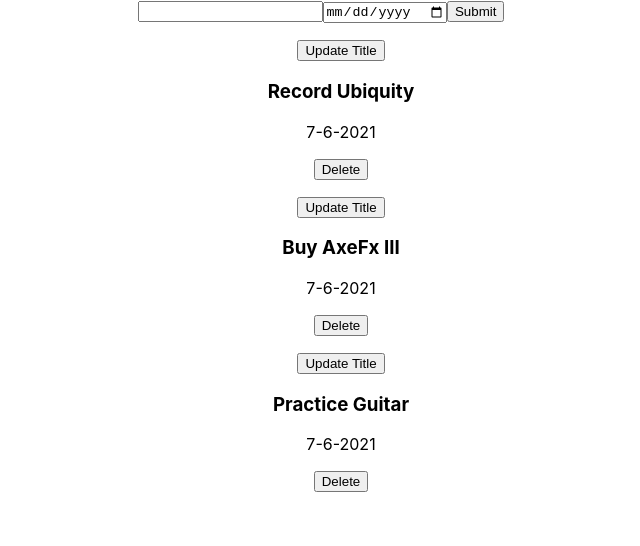
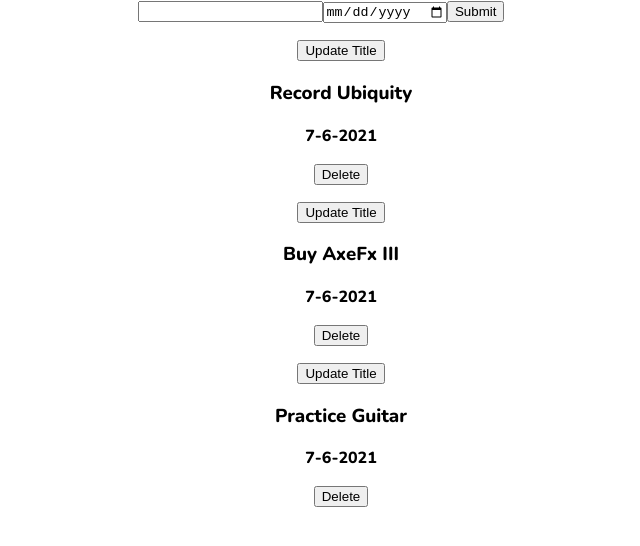
Before and after one commit to Robo-91/react-todo-app, a React (Create React App) app in the folder todo-app/: page / in a window 1280 px wide. Shown: the top 546 px of the page, without its empty margins (319-959 px from the left). Built offline with nearby package versions, Linux system fonts and the light colour scheme.

Commit message:
added nunito font family

```diff
--- a/todo-app/public/index.html
+++ b/todo-app/public/index.html
@@ -9,6 +9,9 @@
       name="description"
       content="Web site created using create-react-app"
     />
+    <link rel="preconnect" href="https://fonts.googleapis.com">
+<link rel="preconnect" href="https://fonts.gstatic.com" crossorigin>
+<link href="https://fonts.googleapis.com/css2?family=Nunito:wght@800&display=swap" rel="stylesheet">
     <!-- <link rel="apple-touch-icon" href="%PUBLIC_URL%/logo192.png" /> -->
     <!--
       manifest.json provides metadata used when your web app is installed on a
--- a/todo-app/src/App.css
+++ b/todo-app/src/App.css
@@ -1,5 +1,6 @@
 .App {
   text-align: center;
+  font-family: 'Nunito', sans-serif;
 }
 
 .App-header {
```
